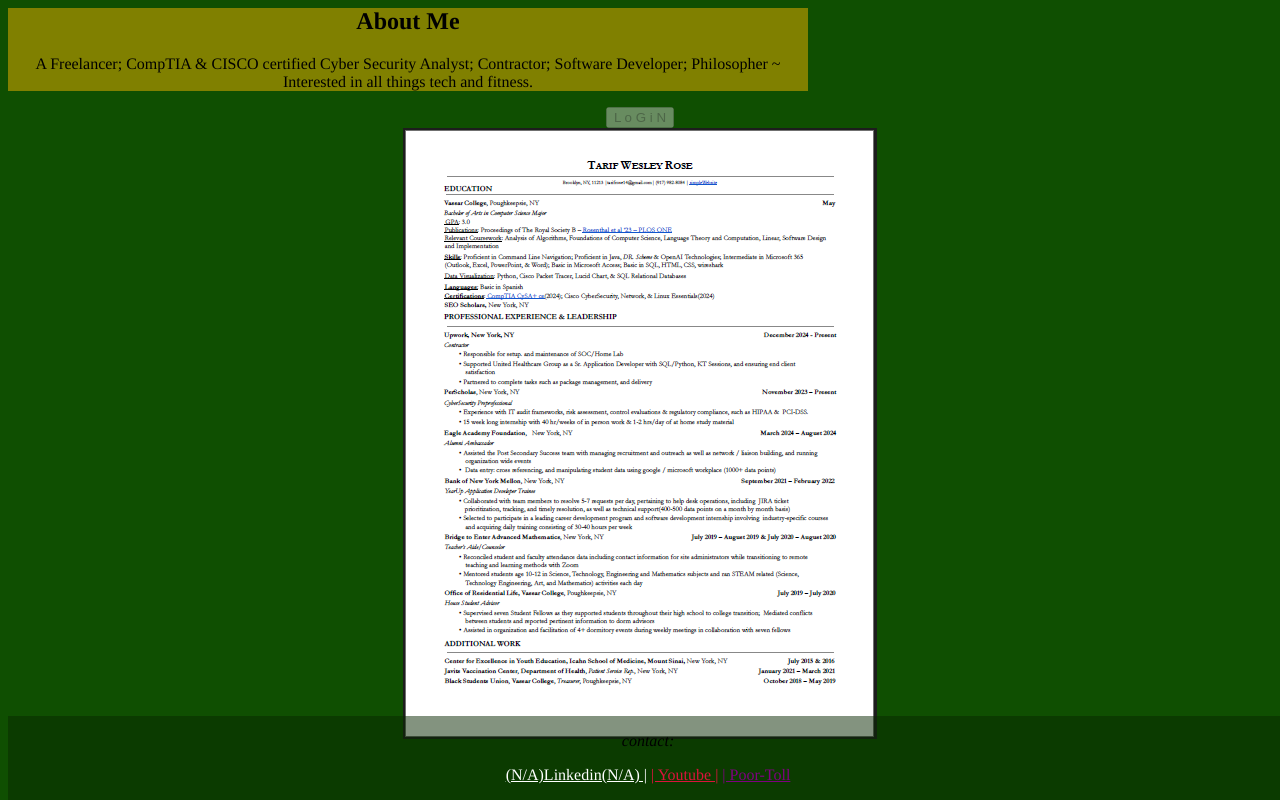
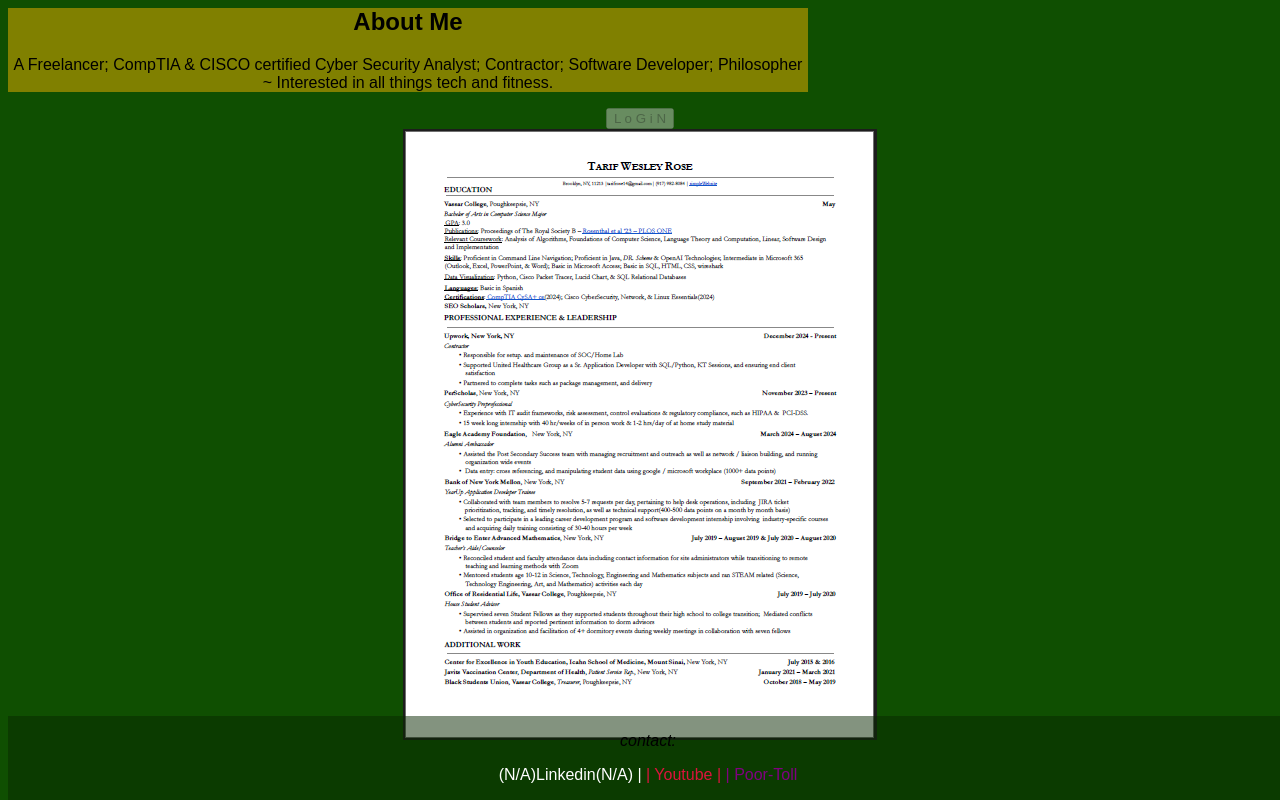
Before and after one commit to TarifRose/aWebsite, a plain HTML site: page index.html in a window 1280 px wide. Drawn offline with Linux system fonts and the light colour scheme.

Commit message:
Update index.html
font; txt block position

```diff
--- a/index.html
+++ b/index.html
@@ -13,16 +13,17 @@
     <style>
 
         body {
-            font-family: “Times New Roman”, Times, serif;
+            font-family: “Arial”, merriweather, fantasy;
             background-color: #0F4F01;
             color: black;
 
         .container {
             max-width: 800px;
+            position: relative:
         }
 
         header {
-            background-color: #092901;
+            background-color:rgb(9,41,1,0.78);
             color: lilac;
             text-align: center;
             position: relative;
@@ -44,7 +45,7 @@
 
         a {
             color: #0066cc;
-            /* text-decoration: none;*/
+             text-decoration: none;
         }
 
         a:hover {
```
